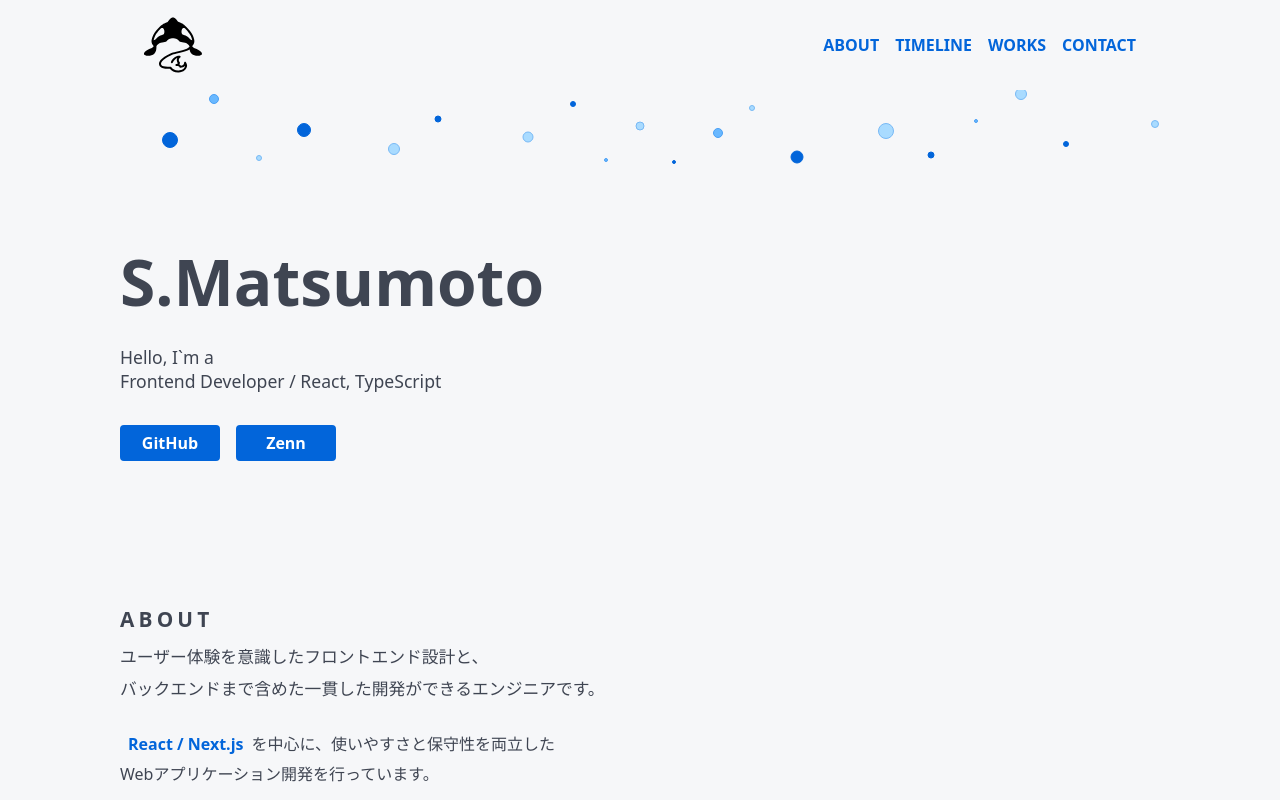
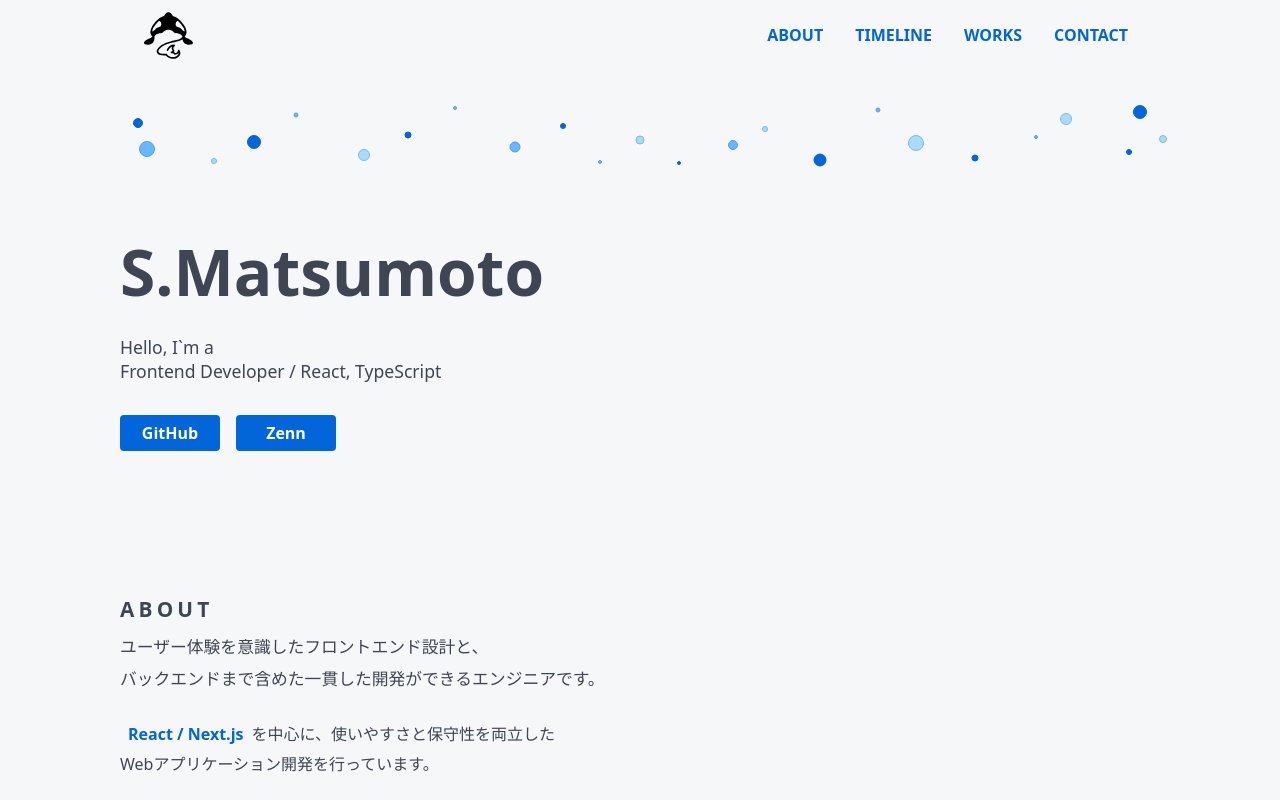
Before and after one commit to Smatsumot0/portfolio, a Next.js app: page / in a window 1280 px wide. Shown: the top 800 px of the page. Built offline with nearby package versions, Linux system fonts and the light colour scheme.

Commit message:
ヘッダーデザイン微調整

```diff
--- a/app/components/layout/header/Header.module.css
+++ b/app/components/layout/header/Header.module.css
@@ -11,13 +11,13 @@
   height: var(--height-navigation);
   position: fixed;
   z-index: 1;
-  padding: var(--space-4) var(--space-8);
+  padding: 0 var(--space-8);
   background: var(--color-base);
 }
 
 .logo {
   position: relative;
-  height: 100%;
+  height: 70%;
   aspect-ratio: 1 / 1;
   cursor: pointer;
 }
@@ -41,7 +41,6 @@
   }
 
   .navigation {
-    height: var(--height-mobile-navigation);
     padding-inline: var(--space-4);
   }
 }
--- a/app/components/layout/header/header-nav/HeaderNav.module.css
+++ b/app/components/layout/header/header-nav/HeaderNav.module.css
@@ -15,7 +15,7 @@
 
 /*===== PC =====*/
 .pcLink {
-  margin-left: 2rem;
+  padding: var(--space-3) var(--space-2);
 }
 
 .pcNav {
--- a/app/components/layout/header/header-nav/HeaderNav.tsx
+++ b/app/components/layout/header/header-nav/HeaderNav.tsx
@@ -52,7 +52,7 @@ export function HeaderNav() {
               <Link
                 to={item.id}
                 offset={-90}
-                className={styles.link}
+                className={clsx(styles.link, styles.pcLink)}
                 {...scrollOptions}>
                 {item.label}
               </Link>
--- a/app/components/layout/header/splash/Splash.module.css
+++ b/app/components/layout/header/splash/Splash.module.css
@@ -6,24 +6,29 @@
 
 .splash {
   position: absolute;
-  top: 0;
+  top: var(--height-navigation);
   left: 0;
+
   width: 100%;
-  height: var(--height-header);
+  height: calc(var(--height-header) - var(--height-navigation));
   pointer-events: none;
+  overflow: hidden;
 }
 
 .drop {
   position: absolute;
+  left: var(--end-x);
+  top: var(--end-y);
+
   width: var(--size);
   height: var(--size);
+
   border: 1px solid
     color-mix(in srgb, var(--drop-color) 70%, var(--color-main) 30%);
+  border-radius: var(--radius-full);
   background: var(--drop-color);
   filter: blur(0.5px);
-  border-radius: var(--radius-full);
-  left: var(--end-x);
-  top: var(--end-y);
+
   transform: translate(-50%, -50%) scale(1);
   animation: spread var(--duration) ease-out var(--delay) backwards;
 }
@@ -53,6 +58,11 @@
 /* スマホ以下 */
 @media (max-width: 768px) {
   .splash {
-    height: var(--height-mobile-header);
+    height: calc(var(--height-mobile-header) - var(--height-navigation));
+  }
+
+  .drop {
+    width: calc(var(--size) * 0.5);
+    height: calc(var(--size) * 0.5);
   }
 }
--- a/app/components/layout/header/splash/Splash.tsx
+++ b/app/components/layout/header/splash/Splash.tsx
@@ -11,6 +11,14 @@ type DropStyle = CSSProperties & {
   "--delay": string
   "--duration": string
   "--drop-color": string
+}
+
+function clamp(value: number, min: number, max: number) {
+  return Math.min(max, Math.max(min, value))
+}
+
+function expand(value: number, center = 0.5, strength = 1) {
+  return center + (value - center) * strength
 }
 
 export function Splash() {
@@ -35,9 +43,32 @@ export function Splash() {
         const xOffset = base + distance * scale + sizeRatio * 0.015
         const yOffset = distance * 0.3 + sizeRatio * 0.02
 
+        const paddingX = 0.02 + sizeRatio * 0.04
+        const paddingY = 0.04 + sizeRatio * 0.06
+
+        // ドロップの終了位置を計算
+        const variance = (drop.id % 3) * 0.03
+
+        const endXRatio = clamp(
+          expand(drop.xRatio, 0.5, 1.12 + variance),
+          paddingX,
+          1 - paddingX,
+        )
+
+        const endYRatio = clamp(
+          expand(drop.yRatio, 0.7, 1.15),
+          paddingY,
+          1 - paddingY,
+        )
+
         // ドロップの開始位置を計算
-        const startXRatio = drop.xRatio + xOffset * direction
-        const startYRatio = drop.yRatio + yOffset
+        const startXRatio = clamp(
+          endXRatio + xOffset * direction,
+          paddingX,
+          1 - paddingX,
+        )
+
+        const startYRatio = clamp(endYRatio + yOffset, paddingY, 1 - paddingY)
 
         // ドロップのサイズと位置に基づいて、アニメーションの遅延と持続時間を計算
         const delay =
@@ -48,14 +79,21 @@ export function Splash() {
           "--size": `${drop.size}px`,
           "--start-x": `${startXRatio * 100}%`,
           "--start-y": `${startYRatio * 100}%`,
-          "--end-x": `${drop.xRatio * 100}%`,
-          "--end-y": `${drop.yRatio * 100}%`,
+          "--end-x": `${endXRatio * 100}%`,
+          "--end-y": `${endYRatio * 100}%`,
           "--delay": `${delay}s`,
           "--duration": `${duration}s`,
           "--drop-color": drop.color,
         }
 
-        return <span key={drop.id} className={styles.drop} style={style} />
+        return (
+          <span
+            key={drop.id}
+            data-key={drop.id}
+            className={styles.drop}
+            style={style}
+          />
+        )
       })}
     </div>
   )
--- a/app/components/layout/header/splash/SplashDrops.ts
+++ b/app/components/layout/header/splash/SplashDrops.ts
@@ -9,15 +9,15 @@ type SplashDrop = {
 const colors = ["var(--drop-blue)", "var(--drop-light)", "var(--drop-pale)"]
 
 export const splashDrops: SplashDrop[] = [
-  { id: 1, size: 16, color: colors[0], xRatio: 0.08, yRatio: 0.78 },
-  { id: 2, size: 10, color: colors[1], xRatio: 0.12, yRatio: 0.55 },
+  { id: 1, size: 16, color: colors[1], xRatio: 0.08, yRatio: 0.78 },
+  { id: 2, size: 10, color: colors[0], xRatio: 0.12, yRatio: 0.55 },
   { id: 3, size: 6, color: colors[2], xRatio: 0.16, yRatio: 0.88 },
   { id: 4, size: 14, color: colors[0], xRatio: 0.2, yRatio: 0.72 },
   { id: 5, size: 5, color: colors[1], xRatio: 0.24, yRatio: 0.48 },
   { id: 6, size: 12, color: colors[2], xRatio: 0.28, yRatio: 0.83 },
   { id: 7, size: 7, color: colors[0], xRatio: 0.32, yRatio: 0.66 },
   { id: 8, size: 4, color: colors[1], xRatio: 0.36, yRatio: 0.42 },
-  { id: 9, size: 11, color: colors[2], xRatio: 0.4, yRatio: 0.76 },
+  { id: 9, size: 11, color: colors[1], xRatio: 0.4, yRatio: 0.76 },
   { id: 10, size: 6, color: colors[0], xRatio: 0.44, yRatio: 0.58 },
   { id: 11, size: 4, color: colors[1], xRatio: 0.47, yRatio: 0.89 },
   { id: 12, size: 9, color: colors[2], xRatio: 0.5, yRatio: 0.7 },
@@ -31,6 +31,6 @@ export const splashDrops: SplashDrop[] = [
   { id: 20, size: 4, color: colors[1], xRatio: 0.8, yRatio: 0.67 },
   { id: 21, size: 12, color: colors[2], xRatio: 0.84, yRatio: 0.52 },
   { id: 22, size: 6, color: colors[0], xRatio: 0.88, yRatio: 0.8 },
-  { id: 23, size: 14, color: colors[1], xRatio: 0.92, yRatio: 0.46 },
+  { id: 23, size: 14, color: colors[0], xRatio: 0.92, yRatio: 0.46 },
   { id: 24, size: 8, color: colors[2], xRatio: 0.96, yRatio: 0.69 },
 ]
--- a/app/styles/globals.css
+++ b/app/styles/globals.css
@@ -5,12 +5,10 @@
 
   --max-width-text: 640px;
 
-  --height-header: 180px;
-  --height-navigation: 90px;
+  --height-header: 170px;
+  --height-mobile-header: 140px;
+  --height-navigation: 70px;
   --height-footer: 100px;
-
-  --height-mobile-header: 144px;
-  --height-mobile-navigation: 72px;
 
   --max-height-scroll-panel: min(72vh, 920px);
 
```
